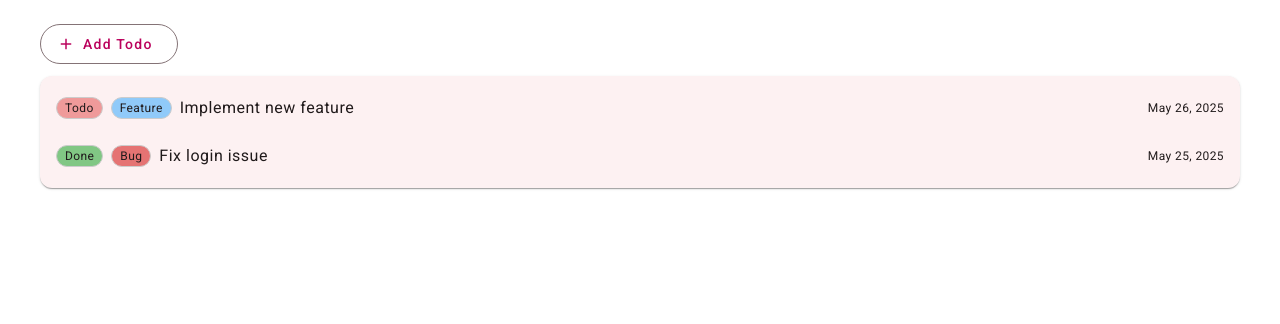
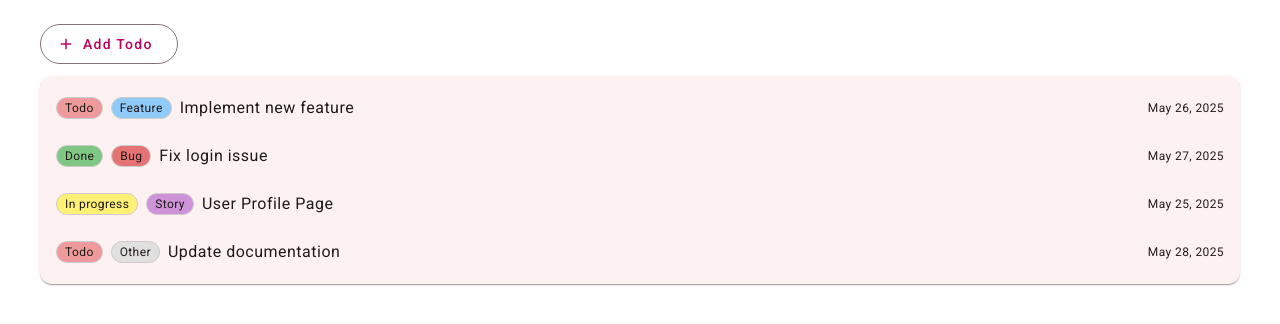
Before and after one commit to Sefanovskis-Artjoms/angular-vass_bootcamp, an Angular app in the folder FE/: page /todo-list in a window 1280 px wide. Shown: the top 324 px of the page. Built offline with nearby package versions, Linux system fonts and the light colour scheme.

Commit message:
fixed memory leak from handle delete function in todo-list component

```diff
--- a/FE/src/app/todos/todo-data-service.ts
+++ b/FE/src/app/todos/todo-data-service.ts
@@ -22,7 +22,25 @@ export class TodoDataService {
       type: 'Bug',
       title: 'Fix login issue',
       description: 'Resolve the issue preventing users from logging in.',
+      createdOn: new Date('2025-05-27'),
+    },
+    {
+      id: 3,
+      status: 'In progress',
+      type: 'Story',
+      title: 'User Profile Page',
+      description:
+        'Implement the user profile page with all necessary details.',
       createdOn: new Date('2025-05-25'),
+    },
+    {
+      id: 4,
+      status: 'Todo',
+      type: 'Other',
+      title: 'Update documentation',
+      description:
+        'Revise the project documentation to reflect recent changes.',
+      createdOn: new Date('2025-05-28'),
     },
   ];
 
@@ -40,11 +58,6 @@ export class TodoDataService {
     return of(void 0);
   }
 
-  deleteTodoReturn(id: number): Observable<Todo[]> {
-    this.todos = this.todos.filter((todo) => todo.id !== id);
-    return of(this.todos);
-  }
-
   deleteTodo(id: number): Observable<void> {
     this.todos = this.todos.filter((todo) => todo.id !== id);
     return of(void 0);
@@ -57,5 +70,4 @@ export class TodoDataService {
     }
     return of(void 0);
   }
-  constructor() {}
 }
--- a/FE/src/app/todos/todo-list/todo-list.ts
+++ b/FE/src/app/todos/todo-list/todo-list.ts
@@ -9,7 +9,7 @@ import { MatListModule } from '@angular/material/list';
 import { MatButtonModule } from '@angular/material/button';
 import { MatIconModule } from '@angular/material/icon';
 import { MatChipsModule } from '@angular/material/chips';
-import { Observable, Subject, takeUntil } from 'rxjs';
+import { Observable, startWith, Subject, switchMap, takeUntil } from 'rxjs';
 
 @Component({
   selector: 'app-todo-list',
@@ -28,21 +28,28 @@ import { Observable, Subject, takeUntil } from 'rxjs';
 export class TodoList implements OnDestroy {
   todos$: Observable<Todo[]>;
   private destroy$ = new Subject<void>();
+  private refreshTodos$ = new Subject<void>();
+
   constructor(private todoDataService: TodoDataService) {
-    this.todos$ = this.todoDataService.getTodos();
+    this.todos$ = this.refreshTodos$.pipe(
+      startWith(undefined),
+      switchMap(() => this.todoDataService.getTodos()),
+      takeUntil(this.destroy$)
+    );
   }
 
   handleDelete(id: number): void {
     this.todoDataService
-      .deleteTodoReturn(id)
+      .deleteTodo(id)
       .pipe(takeUntil(this.destroy$))
       .subscribe(() => {
-        this.todos$ = this.todoDataService.getTodos();
+        this.refreshTodos$.next();
       });
   }
 
   ngOnDestroy(): void {
     this.destroy$.next();
     this.destroy$.complete();
+    this.refreshTodos$.complete();
   }
 }
```
